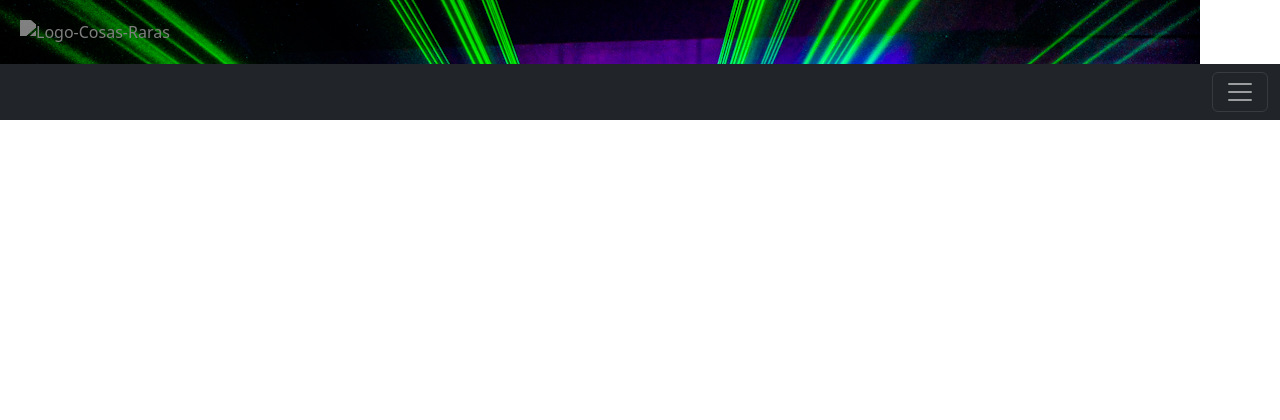
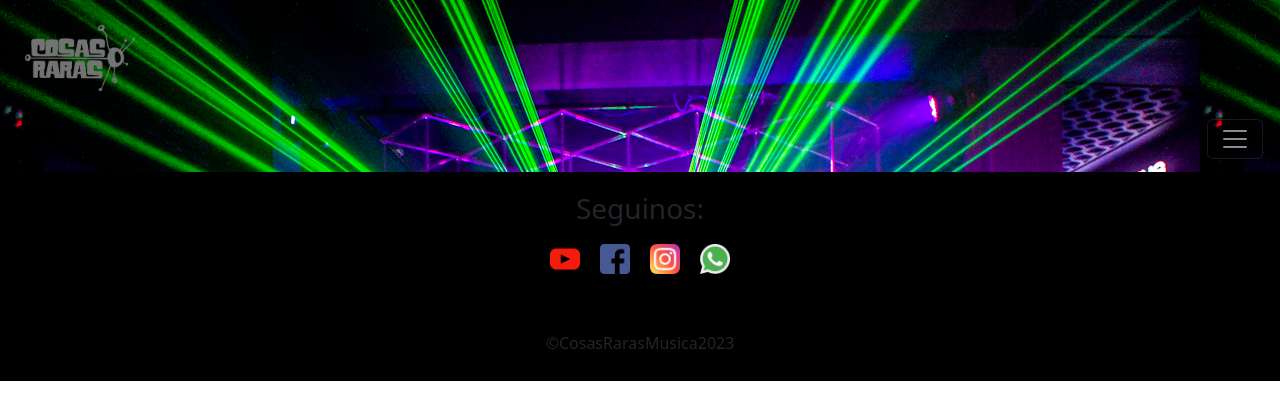
Before and after one commit to MartinDoyenart/PF-Doyenart, a plain HTML site: page html/galeria.html in a window 1280 px wide. Drawn offline with nearby package versions, Linux system fonts and the light colour scheme.

Commit message:
index completo

```diff
--- a/css/styles.css
+++ b/css/styles.css
@@ -5,16 +5,19 @@
 }
 header {
   margin: 0;
-  padding: 0;
+  padding: 5px;
+
   background-image: url(../assets/fondo1.jpg);
-  background-repeat: no-repeat;
 }
 .Logo-banda {
   padding: 20px;
   width: 150px;
-  filter: contrast(1%);
+  filter: contrast(10%);
 }
 main section {
+  margin: 0;
+  padding-top: 30px;
+  padding-bottom: 30px;
   display: flex;
   justify-content: center;
   background-color: black;
@@ -22,31 +25,32 @@ main section {
 main video {
   display: flex;
   justify-content: center;
-  width: 300px;
+  width: 90vw;
 }
-footer{
+footer {
   margin: 0;
   padding: 20px;
-  background-color:black;
+  background-color: black;
 }
-footer ul{
+footer ul {
   margin: 0;
   padding: 0;
   display: flex;
   justify-content: center;
   list-style-type: none;
 }
-footer li{
+footer li {
   padding: 10px;
 }
-footer img{
+footer img {
   display: flex;
   flex-direction: row;
   width: 30px;
 }
-footer h3,h6{
+footer h3,
+h6 {
   text-align: center;
 }
-footer h6{
-  padding-top: 20px;
+footer h6 {
+  padding-top: 50px;
 }
--- a/html/galeria.html
+++ b/html/galeria.html
@@ -15,8 +15,12 @@
   </head>
   <body>
     <header>
-      <img class="Logo-banda" src="assets/LogoCosasRaras.png" alt="Logo-Cosas-Raras" />
-      <nav class="navbar bg-dark" data-bs-theme="dark">
+      <img
+        class="Logo-banda"
+        src="../assets/LogoCosasRaras.png"
+        alt="Logo-Cosas-Raras"
+      />
+      <nav class="navbar" data-bs-theme="dark">
         <div class="container-fluid">
           <a class="navbar-brand" href="#"></a>
           <button
@@ -59,6 +63,42 @@
         </div>
       </nav>
     </header>
+    <footer class="Container">
+      <div class="Redes">
+        <h3>Seguinos:</h3>
+        <nav>
+          <ul>
+            <li>
+              <a href="https://www.youtube.com/@cosasraras9044" target="_blank"
+                ><img src="../assets/youtube (1).png" alt=""
+              /></a>
+            </li>
+            <li>
+              <a
+                href="https://www.facebook.com/profile.php?id=100063922921385"
+                target="_blank"
+                ><img src="../assets/facebook (1).png" alt=""
+              /></a>
+            </li>
+            <li>
+              <a
+                href="https://www.instagram.com/cosasrarasmusica/"
+                target="_blank"
+                ><img src="../assets/instagram (1).png" alt=""
+              /></a>
+            </li>
+            <li>
+              <a href="https://wa.me/5491165472259" target="_blank"
+                ><img src="../assets/whatsapp.png" alt=""
+              /></a>
+            </li>
+          </ul>
+        </nav>
+        <div id="Copy">
+          <h6>&copy;CosasRarasMusica2023</h6>
+        </div>
+      </div>
+    </footer>
 
     <script
       src="https://cdn.jsdelivr.net/npm/bootstrap@5.3.0-alpha3/dist/js/bootstrap.bundle.min.js"
```
Also changed, not shown: html/Musica.html (+42 -2 lines), html/contrataciones.html (+42 -2 lines), html/nosotros.html (+42 -2 lines), index.html (+12 -13 lines), 1 other file.
